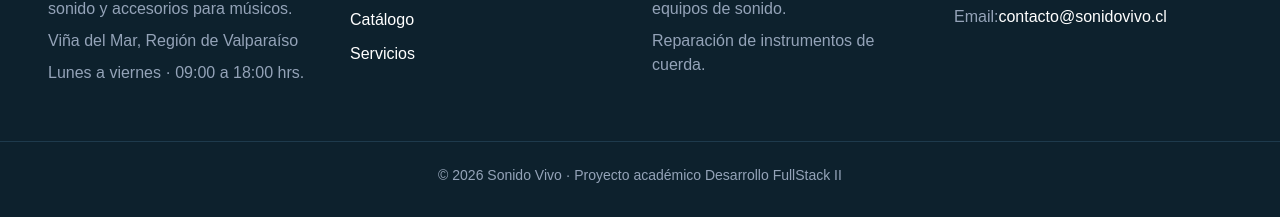
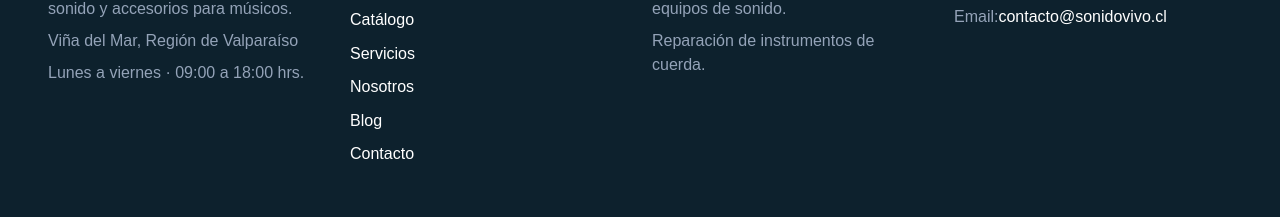
Before and after one commit to NoemiBello/sonido-vivo-react, a React (Vite) app: page / in a window 1280 px wide. Shown: the part 979-1196 px from the top of the page. Built offline with nearby package versions, Linux system fonts and the light colour scheme; no server answers.

Commit message:
feat: enlazar Nosotros, Blog y Contacto en el pie de pagina

```diff
--- a/src/components/Footer.jsx
+++ b/src/components/Footer.jsx
@@ -35,6 +35,9 @@ function Footer() {
                 <li><Link to="/">Inicio</Link></li>
                 <li><Link to="/catalogo">Catálogo</Link></li>
                 <li><Link to="/servicios">Servicios</Link></li>
+                <li><Link to="/nosotros">Nosotros</Link></li>
+                <li><Link to="/blog">Blog</Link></li>
+                <li><Link to="/contacto">Contacto</Link></li>
               </ul>
             </section>
           )}
```
